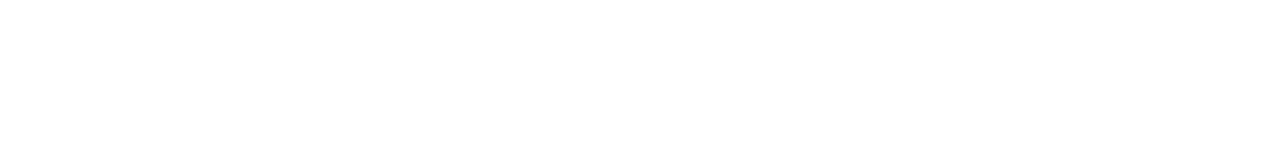
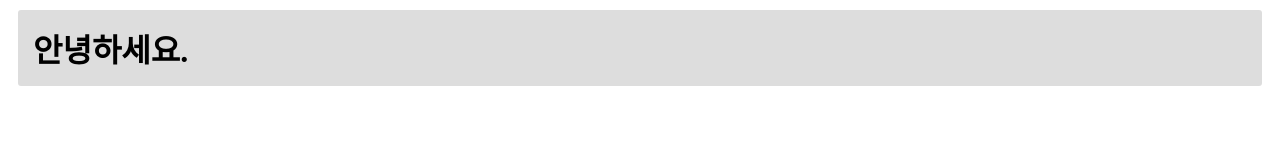
Before and after one commit to Ohjinown/kosta247, a plain HTML site: page hello.html in a window 1280 px wide. Drawn offline with Linux system fonts and the light colour scheme.

Commit message:
add styleing

```diff
--- a/hello.html
+++ b/hello.html
@@ -4,9 +4,10 @@
     <meta charset="UTF-8">
     <meta http-equiv="X-UA-Compatible" content="IE=edge">
     <meta name="viewport" content="width=device-width, initial-scale=1.0">
-    <title>Document</title>
+    <link rel="stylesheet" type="text/css" href="main.css">
+    <title>hello</title>
 </head>
 <body>
-
+    <h1>안녕하세요.</h1>
 </body>
 </html>
--- /dev/null
+++ b/main.css
@@ -0,0 +1,7 @@
+h1 {
+    background-color: #ddd;
+    border: 2px;
+    margin: 10px;
+    padding: 15px;
+    border-radius: 3px;
+}
```
